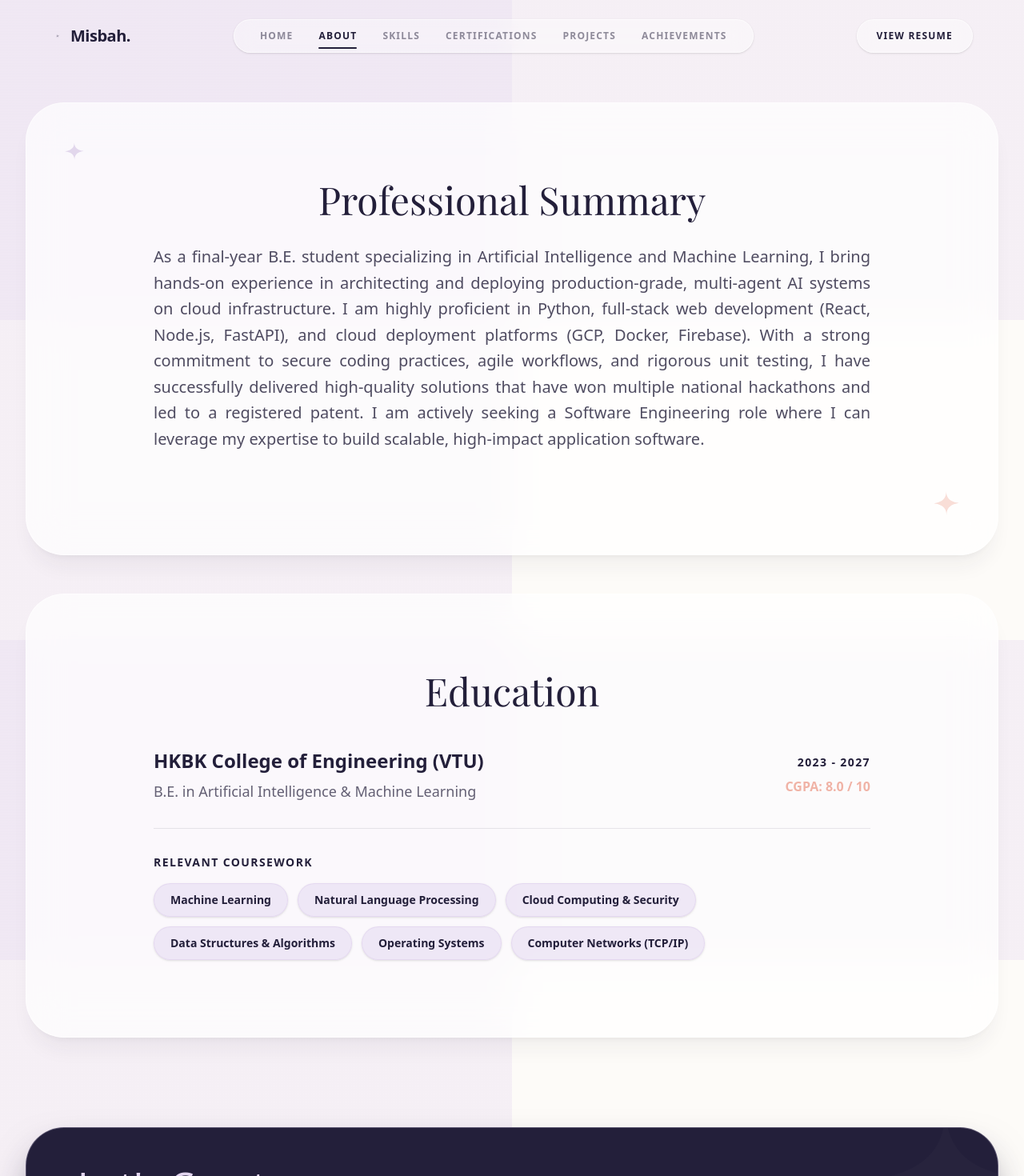
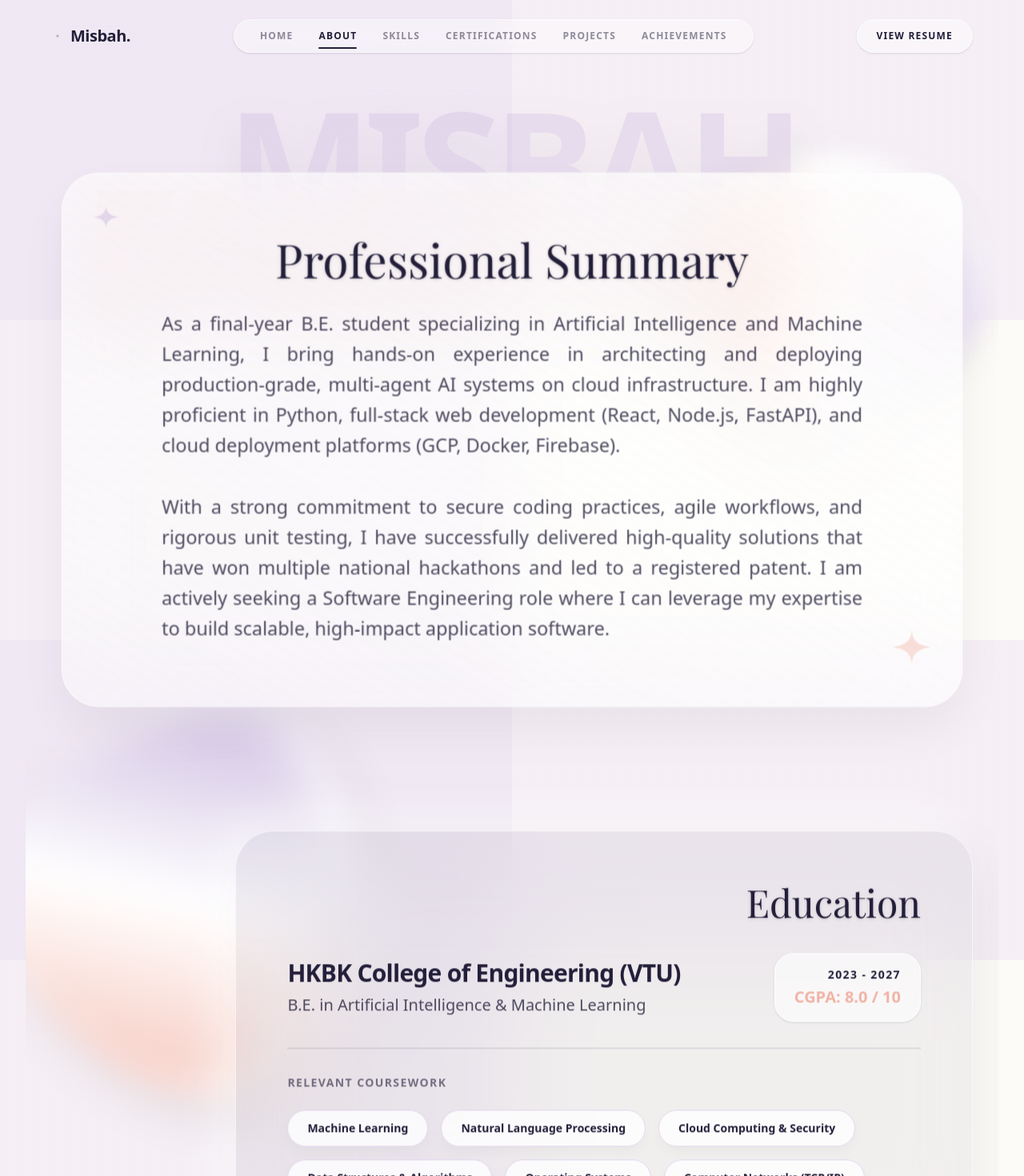
Before and after one commit to misbah121212/misbah-portfolio, a Next.js app: page /about in a window 1280 px wide. Shown: the top 1470 px of the page at 80% size. Built offline with nearby package versions, Linux system fonts and the light colour scheme; a web font is replaced by a local one.

Commit message:
Update About section to be highly aesthetic with 3D blobs and parallax

```diff
--- a/src/components/sections/About.tsx
+++ b/src/components/sections/About.tsx
@@ -1,79 +1,148 @@
 "use client";
 
-import { motion } from "framer-motion";
+import { motion, useScroll, useTransform } from "framer-motion";
+import { useRef } from "react";
 import { SectionWrapper } from "../ui/SectionWrapper";
 import { SparkleIcon } from "../ui/SparkleIcon";
 
 export const About = () => {
+  const containerRef = useRef(null);
+  const { scrollYProgress } = useScroll({
+    target: containerRef,
+    offset: ["start end", "end start"]
+  });
+
+  const y1 = useTransform(scrollYProgress, [0, 1], [0, -150]);
+  const y2 = useTransform(scrollYProgress, [0, 1], [0, 150]);
+  const scale = useTransform(scrollYProgress, [0, 0.5, 1], [0.8, 1, 0.8]);
+
   return (
-    <SectionWrapper id="about" className="pt-2 pb-8 md:pt-4 md:pb-12 relative">
+    <SectionWrapper id="about" className="pt-12 pb-8 md:pt-24 md:pb-24 relative overflow-hidden">
 
-      {/* Professional Summary Section */}
+      {/* 3D / Liquid Organic Background Elements */}
+      <div className="absolute inset-0 w-full h-full pointer-events-none -z-10 overflow-hidden">
+        {/* Giant typography */}
         <motion.div
-        initial={{ opacity: 0, y: 30 }}
+          style={{ y: y1 }}
+          className="absolute top-20 left-0 w-full flex flex-col items-center justify-center opacity-30 mix-blend-overlay"
+        >
+          <h1 className="text-[15vw] font-serif font-black text-lavender-dark leading-none tracking-tighter whitespace-nowrap drop-shadow-2xl">
+            MISBAH
+          </h1>
+          <h1 className="text-[18vw] font-serif font-black text-peach leading-none tracking-tighter whitespace-nowrap -mt-[8vw] drop-shadow-2xl">
+            ENGINEER
+          </h1>
+        </motion.div>
+
+        {/* Liquid 3D Blob 1 */}
+        <motion.div
+          animate={{
+            y: [0, -50, 0],
+            rotate: [0, 45, 0],
+            scale: [1, 1.2, 1],
+            borderRadius: ["40% 60% 70% 30% / 40% 50% 60% 50%", "60% 40% 30% 70% / 60% 30% 70% 40%", "40% 60% 70% 30% / 40% 50% 60% 50%"]
+          }}
+          transition={{ duration: 12, repeat: Infinity, ease: "easeInOut" }}
+          className="absolute top-[10%] right-[5%] w-72 h-72 bg-gradient-to-tr from-peach via-white to-lavender blur-md mix-blend-multiply shadow-[inset_20px_20px_40px_rgba(255,255,255,0.9),0_20px_40px_rgba(0,0,0,0.1)]"
+        />
+
+        {/* Liquid 3D Blob 2 */}
+        <motion.div
+          animate={{
+            y: [0, 60, 0],
+            rotate: [0, -45, 0],
+            scale: [1, 1.3, 1],
+            borderRadius: ["60% 40% 30% 70% / 60% 30% 70% 40%", "30% 70% 70% 30% / 30% 30% 70% 70%", "60% 40% 30% 70% / 60% 30% 70% 40%"]
+          }}
+          transition={{ duration: 15, repeat: Infinity, ease: "easeInOut", delay: 1 }}
+          className="absolute bottom-[20%] left-[2%] w-96 h-96 bg-gradient-to-bl from-lavender-dark via-white to-peach blur-lg mix-blend-multiply shadow-[inset_-20px_-20px_50px_rgba(255,255,255,0.9),0_20px_40px_rgba(0,0,0,0.1)]"
+        />
+      </div>
+
+      <div ref={containerRef} className="relative z-10 w-full max-w-6xl mx-auto flex flex-col gap-16">
+
+        {/* Professional Summary Section (Floating Glass Card) */}
+        <motion.div
+          style={{ scale }}
+          className="w-full bg-white/40 backdrop-blur-2xl rounded-[3rem] p-12 md:p-20 relative overflow-hidden shadow-[0_30px_60px_rgba(0,0,0,0.05)] border border-white/80 group"
+        >
+          {/* Glass reflections */}
+          <div className="absolute top-0 left-0 w-full h-full bg-gradient-to-tr from-white/10 to-white/60 pointer-events-none" />
+          <div className="absolute -top-32 -right-32 w-64 h-64 bg-white rounded-full blur-3xl opacity-60 group-hover:scale-150 transition-transform duration-1000" />
+
+          <SparkleIcon className="absolute top-10 left-10 w-8 h-8 text-lavender-dark animate-pulse" />
+          <SparkleIcon className="absolute bottom-10 right-10 w-12 h-12 text-peach animate-bounce" />
+
+          <div className="relative z-10 flex flex-col items-center">
+            <motion.h2
+              initial={{ opacity: 0, y: 20 }}
               whileInView={{ opacity: 1, y: 0 }}
               viewport={{ once: true }}
-        transition={{ duration: 0.8 }}
-        className="w-full bg-white/70 backdrop-blur-xl rounded-[3rem] p-12 md:p-24 relative overflow-hidden shadow-xl shadow-navy/5 border border-white/50 mb-12"
-      >
-        <SparkleIcon className="absolute top-12 left-12 w-6 h-6 text-lavender-dark" />
-        <SparkleIcon className="absolute bottom-12 right-12 w-8 h-8 text-peach" />
-
-        <div className="max-w-4xl mx-auto text-center relative z-10 flex flex-col items-center">
-          <h2
-            className="text-3xl md:text-5xl font-serif text-navy mb-8"
+              className="text-4xl md:text-6xl font-serif text-navy mb-8 text-center drop-shadow-sm"
               style={{ fontFamily: 'var(--font-playfair), serif' }}
             >
               Professional Summary
-          </h2>
-          <div className="text-navy/80 text-lg md:text-xl font-sans leading-relaxed text-justify mb-8 max-w-5xl mx-auto">
+            </motion.h2>
+            <motion.div
+              initial={{ opacity: 0 }}
+              whileInView={{ opacity: 1 }}
+              viewport={{ once: true }}
+              transition={{ delay: 0.3 }}
+              className="text-navy/80 text-lg md:text-2xl font-sans leading-relaxed text-justify max-w-4xl mx-auto font-medium"
+            >
               <p>
-              As a final-year B.E. student specializing in Artificial Intelligence and Machine Learning, I bring hands-on experience in architecting and deploying production-grade, multi-agent AI systems on cloud infrastructure. I am highly proficient in Python, full-stack web development (React, Node.js, FastAPI), and cloud deployment platforms (GCP, Docker, Firebase). With a strong commitment to secure coding practices, agile workflows, and rigorous unit testing, I have successfully delivered high-quality solutions that have won multiple national hackathons and led to a registered patent. I am actively seeking a Software Engineering role where I can leverage my expertise to build scalable, high-impact application software.
+                As a final-year B.E. student specializing in Artificial Intelligence and Machine Learning, I bring hands-on experience in architecting and deploying production-grade, multi-agent AI systems on cloud infrastructure. I am highly proficient in Python, full-stack web development (React, Node.js, FastAPI), and cloud deployment platforms (GCP, Docker, Firebase).
               </p>
-          </div>
+              <br />
+              <p>
+                With a strong commitment to secure coding practices, agile workflows, and rigorous unit testing, I have successfully delivered high-quality solutions that have won multiple national hackathons and led to a registered patent. I am actively seeking a Software Engineering role where I can leverage my expertise to build scalable, high-impact application software.
+              </p>
+            </motion.div>
           </div>
         </motion.div>
 
-      {/* Education Section */}
+        {/* Education Section (Offset 3D Card) */}
         <motion.div
-        initial={{ opacity: 0, y: 30 }}
-        whileInView={{ opacity: 1, y: 0 }}
-        viewport={{ once: true }}
-        transition={{ duration: 0.8, delay: 0.2 }}
-        className="w-full bg-white/70 backdrop-blur-xl rounded-[3rem] p-12 md:p-24 relative overflow-hidden shadow-xl shadow-navy/5 border border-white/50"
+          style={{ y: y2 }}
+          className="w-full lg:w-4/5 self-end bg-navy/5 backdrop-blur-3xl rounded-[3rem] p-10 md:p-16 relative overflow-hidden shadow-[20px_20px_60px_rgba(0,0,0,0.05),-20px_-20px_60px_rgba(255,255,255,0.5)] border border-white/60 hover:shadow-[30px_30px_80px_rgba(0,0,0,0.1),-30px_-30px_80px_rgba(255,255,255,0.8)] transition-shadow duration-700"
         >
-        <div className="max-w-4xl mx-auto relative z-10 flex flex-col">
+          <div className="relative z-10 flex flex-col">
             <h2
-            className="text-3xl md:text-5xl font-serif text-navy mb-12 text-center"
+              className="text-3xl md:text-5xl font-serif text-navy mb-10 text-right drop-shadow-sm"
               style={{ fontFamily: 'var(--font-playfair), serif' }}
             >
               Education
             </h2>
 
-          <div className="flex flex-col md:flex-row justify-between items-start md:items-center border-b border-navy/10 pb-8 mb-8">
+            <div className="flex flex-col md:flex-row justify-between items-start md:items-center border-b-2 border-navy/10 pb-8 mb-8">
               <div>
-              <h3 className="text-xl md:text-2xl font-sans font-bold text-navy mb-2">HKBK College of Engineering (VTU)</h3>
-              <p className="text-navy/70 font-sans text-lg">B.E. in Artificial Intelligence & Machine Learning</p>
+                <h3 className="text-2xl md:text-3xl font-sans font-black text-navy mb-2 tracking-tight">HKBK College of Engineering (VTU)</h3>
+                <p className="text-navy/80 font-sans text-xl font-medium">B.E. in Artificial Intelligence & Machine Learning</p>
               </div>
-            <div className="text-left md:text-right mt-4 md:mt-0">
-              <p className="text-navy font-sans font-bold uppercase tracking-widest text-sm mb-2">2023 - 2027</p>
-              <p className="text-peach font-sans font-bold">CGPA: 8.0 / 10</p>
+              <div className="text-left md:text-right mt-6 md:mt-0 bg-white/60 px-6 py-4 rounded-3xl shadow-sm border border-white">
+                <p className="text-navy font-sans font-black uppercase tracking-widest text-sm mb-1">2023 - 2027</p>
+                <p className="text-peach font-sans font-black text-xl">CGPA: 8.0 / 10</p>
               </div>
             </div>
 
             <div>
-            <h4 className="text-navy font-sans font-bold uppercase tracking-widest text-sm mb-4">Relevant Coursework</h4>
-            <div className="flex flex-wrap gap-3 mt-2">
+              <h4 className="text-navy font-sans font-bold uppercase tracking-widest text-sm mb-6 opacity-60">Relevant Coursework</h4>
+              <div className="flex flex-wrap gap-4 mt-2">
                 {["Machine Learning", "Natural Language Processing", "Cloud Computing & Security", "Data Structures & Algorithms", "Operating Systems", "Computer Networks (TCP/IP)"].map((course, idx) => (
-                <span key={idx} className="bg-lavender/50 text-navy px-5 py-2.5 rounded-full font-sans text-sm font-semibold border border-lavender/80 shadow-sm">
+                  <motion.span
+                    key={idx}
+                    whileHover={{ scale: 1.05, y: -5 }}
+                    className="bg-white/80 text-navy px-6 py-3 rounded-full font-sans text-sm font-bold shadow-[0_8px_16px_rgba(0,0,0,0.03)] border border-lavender hover:bg-lavender transition-colors cursor-default"
+                  >
                     {course}
-                </span>
+                  </motion.span>
                 ))}
               </div>
             </div>
           </div>
         </motion.div>
 
+      </div>
     </SectionWrapper>
   );
 };
```
Lines whose indentation alone changed are shown as unchanged.
